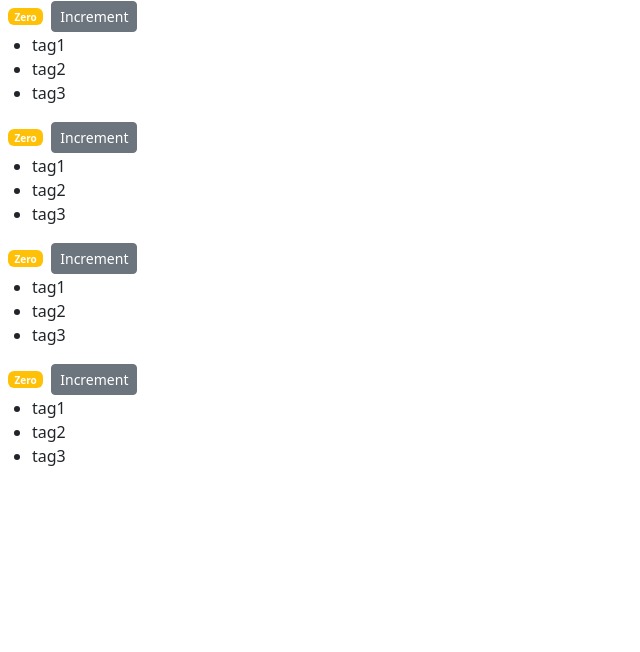
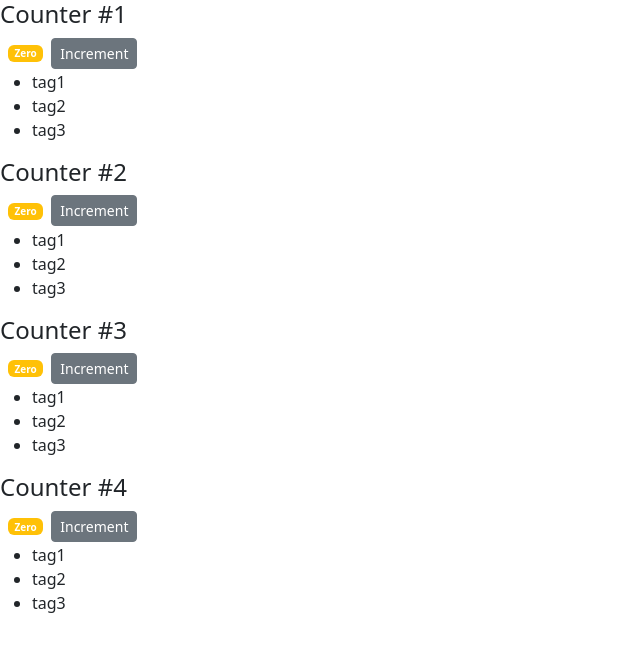
Before and after one commit to zalogarciam/counter-app, a React (Create React App) app in the folder counter-app/: page / in a window 1280 px wide. Shown: the top 652 px of the page, without its empty margins (0-640 px from the left). Built offline with nearby package versions, Linux system fonts and the light colour scheme.

Commit message:
Passing children

```diff
--- a/counter-app/src/components/counter.jsx
+++ b/counter-app/src/components/counter.jsx
@@ -33,8 +33,10 @@ class Counter extends Component {
   };
 
   render() {
+    console.log(this.props);
     return (
       <div>
+        {this.props.children}
         <span style={this.styles} className={this.getBadgeClasses()}>
           {this.formatCount()}
         </span>
--- a/counter-app/src/components/counters.jsx
+++ b/counter-app/src/components/counters.jsx
@@ -14,7 +14,9 @@ class Counters extends Component {
     return (
       <div>
         {this.state.counters.map((counter) => (
-          <Counter key={counter.id} value={counter.value}></Counter>
+          <Counter key={counter.id} value={counter.value}>
+            <h4> Counter #{counter.id} </h4>
+          </Counter>
         ))}
       </div>
     );
```
